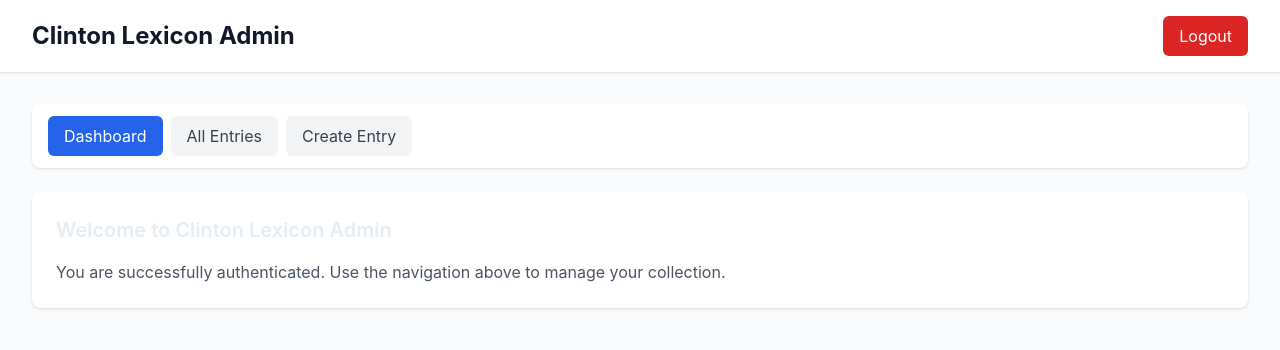
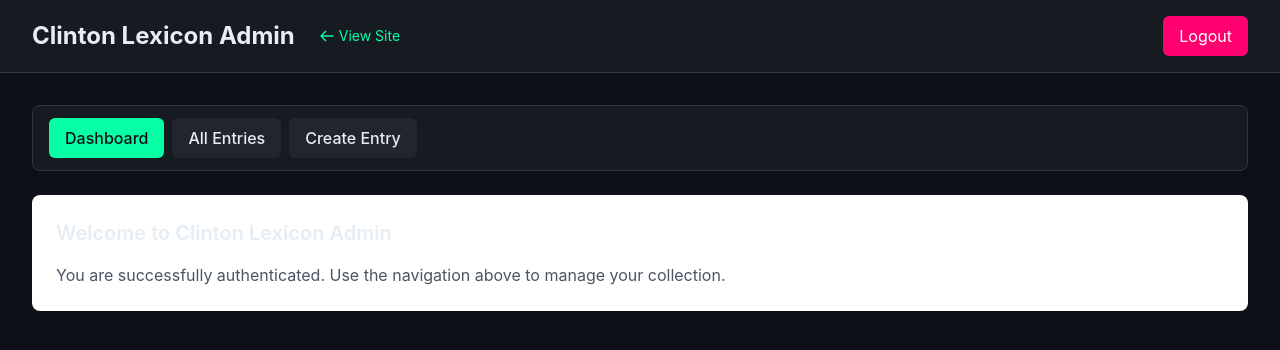
Before and after one commit to roadlittledawn/web-wtq, a Next.js app: page /admin in a window 1280 px wide. Shown: the top 350 px of the page. Built offline with nearby package versions, Linux system fonts and the light colour scheme; sample sign-in values are in the browser's storage.

Commit message:
Update admin layout components with dark theme
- AdminLayout: dark background, teal accent for home link
- AdminNav: teal active states, dark backgrounds
- EditButton: teal accent color
- Add 'View Site' link in admin header

```diff
--- a/components/AdminLayout.tsx
+++ b/components/AdminLayout.tsx
@@ -1,6 +1,7 @@
 "use client";
 
 import { useRouter } from "next/navigation";
+import Link from "next/link";
 import AuthGuard from "./AuthGuard";
 
 interface AdminLayoutProps {
@@ -22,15 +23,36 @@ export default function AdminLayout({ children }: AdminLayoutProps) {
 
   return (
     <AuthGuard>
-      <div className="min-h-screen bg-gray-50">
-        <header className="bg-white shadow">
+      <div className="min-h-screen bg-dark-bg">
+        <header className="bg-dark-bg-secondary border-b border-dark-border">
           <div className="max-w-7xl mx-auto px-4 sm:px-6 lg:px-8 py-4 flex justify-between items-center">
-            <h1 className="text-2xl font-bold text-gray-900">
-              Clinton Lexicon Admin
-            </h1>
+            <div className="flex items-center gap-6">
+              <h1 className="text-2xl font-bold text-dark-text">
+                Clinton Lexicon Admin
+              </h1>
+              <Link
+                href="/"
+                className="text-sm text-accent-teal hover:text-accent-teal-dark transition-colors flex items-center gap-1"
+              >
+                <svg
+                  className="w-4 h-4"
+                  fill="none"
+                  stroke="currentColor"
+                  viewBox="0 0 24 24"
+                >
+                  <path
+                    strokeLinecap="round"
+                    strokeLinejoin="round"
+                    strokeWidth={2}
+                    d="M10 19l-7-7m0 0l7-7m-7 7h18"
+                  />
+                </svg>
+                View Site
+              </Link>
+            </div>
             <button
               onClick={handleLogout}
-              className="px-4 py-2 bg-red-600 text-white rounded-md hover:bg-red-700 focus:outline-none focus:ring-2 focus:ring-red-500 transition-colors"
+              className="px-4 py-2 bg-accent-pink text-white rounded-md hover:bg-accent-pink-light focus:outline-none focus:ring-2 focus:ring-accent-pink transition-colors"
             >
               Logout
             </button>
--- a/components/AdminNav.tsx
+++ b/components/AdminNav.tsx
@@ -18,7 +18,7 @@ export default function AdminNav() {
   ];
 
   return (
-    <nav className="bg-white rounded-lg shadow mb-6">
+    <nav className="bg-dark-bg-secondary border border-dark-border rounded-lg mb-6">
       <div className="px-4 py-3">
         <ul className="flex flex-wrap gap-2">
           {navItems.map((item) => {
@@ -27,10 +27,10 @@ export default function AdminNav() {
               <li key={item.href}>
                 <Link
                   href={item.href}
-                  className={`inline-block px-4 py-2 rounded-md transition-colors ${
+                  className={`inline-block px-4 py-2 rounded-md transition-colors font-medium ${
                     isActive
-                      ? "bg-blue-600 text-white"
-                      : "bg-gray-100 text-gray-700 hover:bg-gray-200"
+                      ? "bg-accent-teal text-dark-bg"
+                      : "bg-dark-bg-tertiary text-dark-text hover:bg-dark-border"
                   }`}
                 >
                   {item.label}
--- a/components/EditButton.tsx
+++ b/components/EditButton.tsx
@@ -15,7 +15,7 @@ export default function EditButton({ entryId }: EditButtonProps) {
   return (
     <Link
       href={`/admin/entries/edit/${entryId}`}
-      className="inline-flex items-center justify-center w-8 h-8 rounded-md bg-blue-600 text-white hover:bg-blue-700 focus:outline-none focus:ring-2 focus:ring-blue-500 transition-colors"
+      className="inline-flex items-center justify-center w-8 h-8 rounded-md bg-accent-teal text-dark-bg hover:bg-accent-teal-dark focus:outline-none focus:ring-2 focus:ring-accent-teal transition-colors"
       title="Edit entry"
     >
       <svg
```
